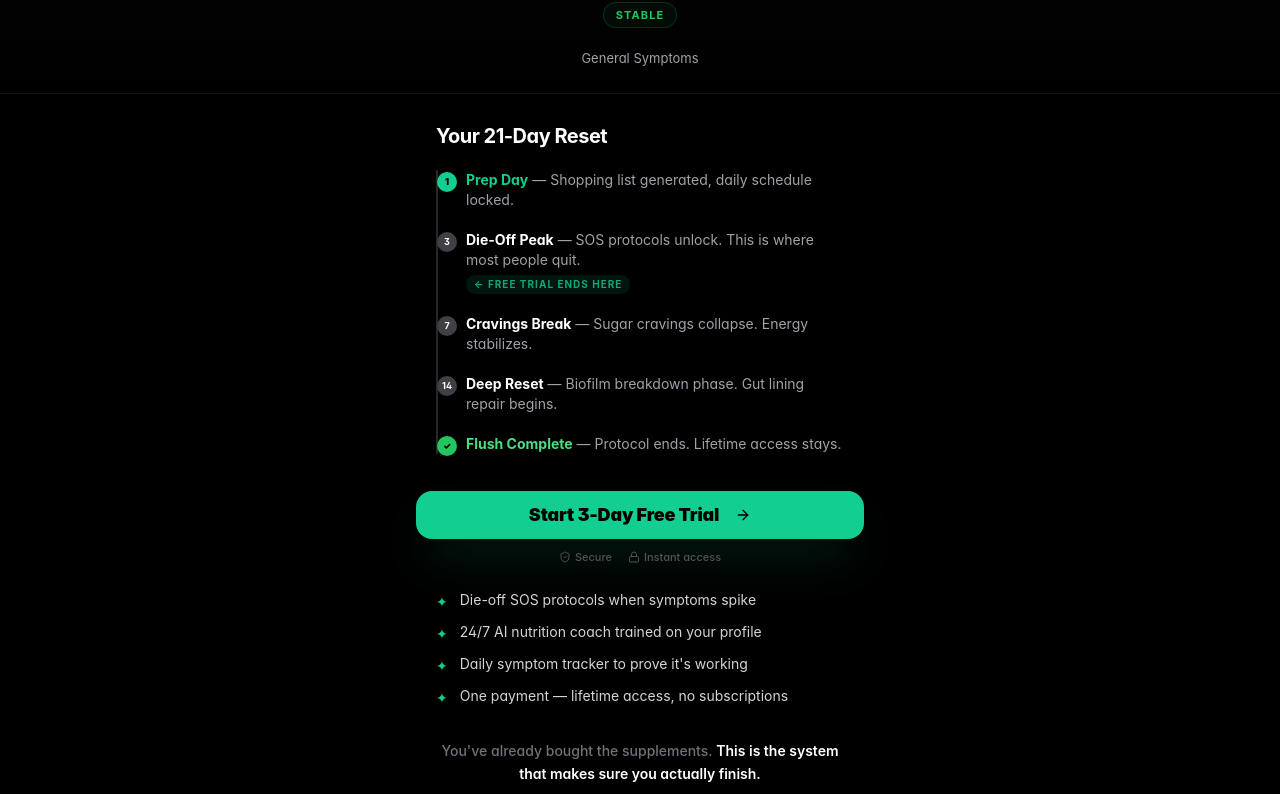
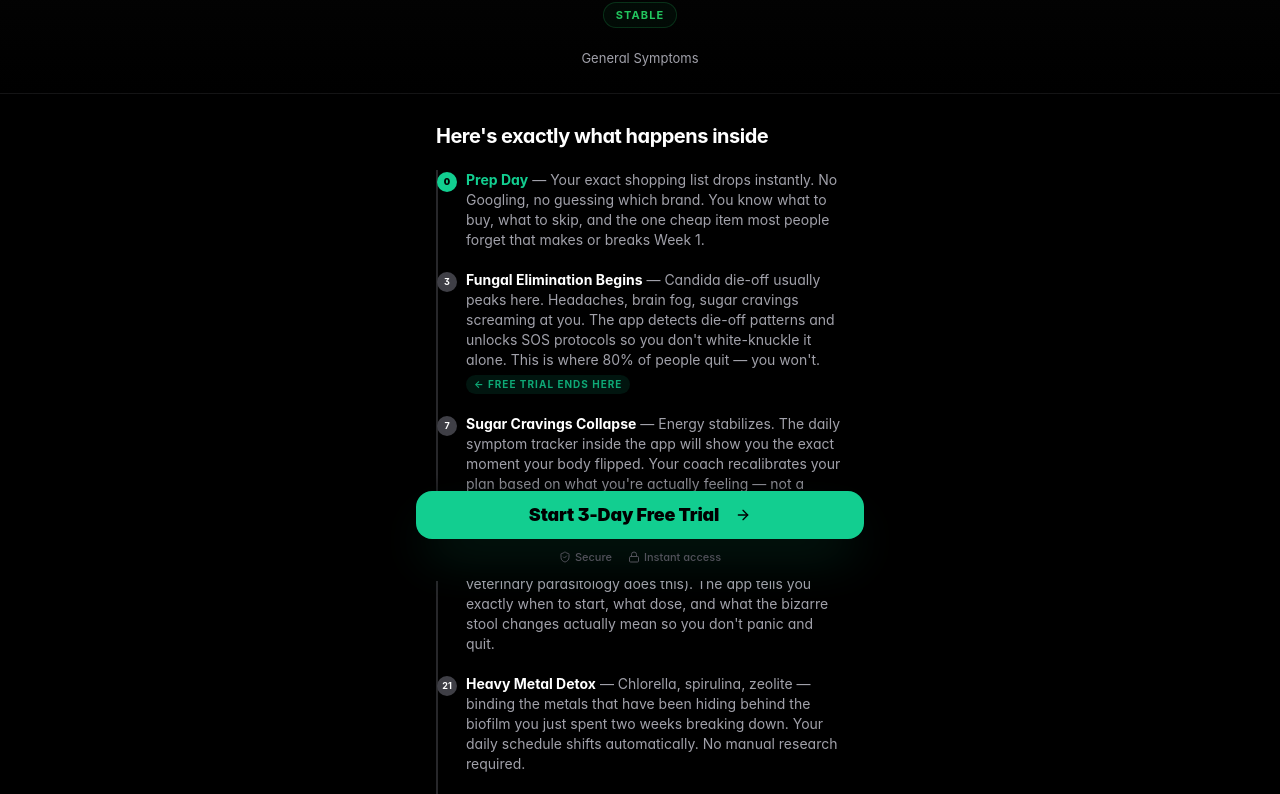
Before and after one commit to zackirvinicloud-design/theaurareset, a React (Vite) app: page /payment-required in a window 1280 px wide. Shown: the part 219-1013 px from the top of the page. Built offline with nearby package versions, Linux system fonts and the light colour scheme; no server answers.

Commit message:
copy: Carlton/Kennedy fascination bullets + full protocol timeline (fungal → parasite → metals → rebuild)

```diff
--- a/src/pages/PaymentRequired.tsx
+++ b/src/pages/PaymentRequired.tsx
@@ -188,52 +188,58 @@ const PaymentRequired = () => {
         <motion.div initial={{ opacity: 0, y: 12 }} animate={{ opacity: 1, y: 0 }} transition={{ duration: 0.4 }}>
 
           {/* ── Timeline ── */}
-          <h2 className="text-xl font-bold tracking-tight mb-5">Your 21-Day Reset</h2>
+          <h2 className="text-xl font-bold tracking-tight mb-5">Here's exactly what happens inside</h2>
 
           <div className="relative pl-7 border-l-2 border-zinc-800 space-y-5 mb-8">
-            {/* Day 1 */}
+            {/* Prep */}
             <div className="relative">
-              <div className="absolute -left-[calc(1.75rem+1px)] top-0.5 h-5 w-5 rounded-full bg-primary flex items-center justify-center"><span className="text-[9px] font-black text-black">1</span></div>
-              <p className="text-sm"><span className="text-primary font-bold">Prep Day</span> <span className="text-zinc-400">— Shopping list generated, daily schedule locked.</span></p>
+              <div className="absolute -left-[calc(1.75rem+1px)] top-0.5 h-5 w-5 rounded-full bg-primary flex items-center justify-center"><span className="text-[9px] font-black text-black">0</span></div>
+              <p className="text-sm"><span className="text-primary font-bold">Prep Day</span> <span className="text-zinc-400">— Your exact shopping list drops instantly. No Googling, no guessing which brand. You know what to buy, what to skip, and the one cheap item most people forget that makes or breaks Week 1.</span></p>
             </div>
-            {/* Day 3 — Free Trial hook */}
+            {/* Days 1-3 — Fungal + Free Trial */}
             <div className="relative">
               <div className="absolute -left-[calc(1.75rem+1px)] top-0.5 h-5 w-5 rounded-full bg-zinc-700 flex items-center justify-center"><span className="text-[9px] font-bold text-white">3</span></div>
-              <p className="text-sm"><span className="text-white font-bold">Die-Off Peak</span> <span className="text-zinc-400">— SOS protocols unlock. This is where most people quit.</span></p>
+              <p className="text-sm"><span className="text-white font-bold">Fungal Elimination Begins</span> <span className="text-zinc-400">— Candida die-off usually peaks here. Headaches, brain fog, sugar cravings screaming at you. The app detects die-off patterns and unlocks SOS protocols so you don't white-knuckle it alone. This is where 80% of people quit — you won't.</span></p>
               <span className="inline-block mt-1 text-[10px] font-bold tracking-widest uppercase text-primary/80 bg-primary/10 px-2 py-0.5 rounded-full">← Free trial ends here</span>
             </div>
             {/* Day 7 */}
             <div className="relative">
               <div className="absolute -left-[calc(1.75rem+1px)] top-0.5 h-5 w-5 rounded-full bg-zinc-700 flex items-center justify-center"><span className="text-[9px] font-bold text-white">7</span></div>
-              <p className="text-sm"><span className="text-white font-bold">Cravings Break</span> <span className="text-zinc-400">— Sugar cravings collapse. Energy stabilizes.</span></p>
+              <p className="text-sm"><span className="text-white font-bold">Sugar Cravings Collapse</span> <span className="text-zinc-400">— Energy stabilizes. The daily symptom tracker inside the app will show you the exact moment your body flipped. Your coach recalibrates your plan based on what you're actually feeling — not a generic PDF schedule.</span></p>
             </div>
-            {/* Day 14 */}
+            {/* Days 8-14 — Parasite */}
             <div className="relative">
               <div className="absolute -left-[calc(1.75rem+1px)] top-0.5 h-5 w-5 rounded-full bg-zinc-700 flex items-center justify-center"><span className="text-[9px] font-bold text-white">14</span></div>
-              <p className="text-sm"><span className="text-white font-bold">Deep Reset</span> <span className="text-zinc-400">— Biofilm breakdown phase. Gut lining repair begins.</span></p>
+              <p className="text-sm"><span className="text-white font-bold">Parasite Cleanse Phase</span> <span className="text-zinc-400">— Black walnut, wormwood, clove — timed to the full moon cycle (there's a reason veterinary parasitology does this). The app tells you exactly when to start, what dose, and what the bizarre stool changes actually mean so you don't panic and quit.</span></p>
             </div>
-            {/* Day 21 */}
+            {/* Days 15-21 — Heavy Metal */}
+            <div className="relative">
+              <div className="absolute -left-[calc(1.75rem+1px)] top-0.5 h-5 w-5 rounded-full bg-zinc-700 flex items-center justify-center"><span className="text-[9px] font-bold text-white">21</span></div>
+              <p className="text-sm"><span className="text-white font-bold">Heavy Metal Detox</span> <span className="text-zinc-400">— Chlorella, spirulina, zeolite — binding the metals that have been hiding behind the biofilm you just spent two weeks breaking down. Your daily schedule shifts automatically. No manual research required.</span></p>
+            </div>
+            {/* Complete */}
             <div className="relative">
               <div className="absolute -left-[calc(1.75rem+1px)] top-0.5 h-5 w-5 rounded-full bg-green-500 flex items-center justify-center"><span className="text-[9px] font-black text-black">✓</span></div>
-              <p className="text-sm"><span className="text-green-400 font-bold">Flush Complete</span> <span className="text-zinc-400">— Protocol ends. Lifetime access stays.</span></p>
+              <p className="text-sm"><span className="text-green-400 font-bold">Protocol Complete</span> <span className="text-zinc-400">— 21 days done. The rebuilding instructions are already loaded. You keep lifetime access to your planner, your coach, and your shopping lists for every future round.</span></p>
             </div>
           </div>
 
-          {/* ── USP Bullets ── */}
+          {/* ── Fascination Bullets ── */}
           <div className="space-y-2.5 mb-8">
-            <h3 className="text-lg font-bold tracking-tight mb-3">What you get</h3>
-            <div className="flex items-start gap-3 text-sm"><span className="text-primary mt-0.5">✦</span><span className="text-zinc-300">Exact daily schedule — what to take, when, and why</span></div>
-            <div className="flex items-start gap-3 text-sm"><span className="text-primary mt-0.5">✦</span><span className="text-zinc-300">Auto-generated shopping list before you start</span></div>
-            <div className="flex items-start gap-3 text-sm"><span className="text-primary mt-0.5">✦</span><span className="text-zinc-300">Die-off SOS protocols when symptoms spike</span></div>
-            <div className="flex items-start gap-3 text-sm"><span className="text-primary mt-0.5">✦</span><span className="text-zinc-300">24/7 AI nutrition coach trained on your profile</span></div>
-            <div className="flex items-start gap-3 text-sm"><span className="text-primary mt-0.5">✦</span><span className="text-zinc-300">Daily symptom tracker to prove it's working</span></div>
-            <div className="flex items-start gap-3 text-sm"><span className="text-primary mt-0.5">✦</span><span className="text-zinc-300">One payment — lifetime access, no subscriptions</span></div>
+            <h3 className="text-lg font-bold tracking-tight mb-3">What's waiting inside</h3>
+            <div className="flex items-start gap-3 text-sm"><span className="text-primary mt-0.5">✦</span><span className="text-zinc-300">The exact daily schedule that tells you what to take, when to take it, and the specific reason behind every single dose</span></div>
+            <div className="flex items-start gap-3 text-sm"><span className="text-primary mt-0.5">✦</span><span className="text-zinc-300">A complete shopping list generated before Day 1 — including the one $8 item that prevents the worst die-off side effects</span></div>
+            <div className="flex items-start gap-3 text-sm"><span className="text-primary mt-0.5">✦</span><span className="text-zinc-300">Emergency SOS protocols that activate automatically when your symptom tracker flags a die-off spike (so you never have to guess if it's "normal" or a real problem)</span></div>
+            <div className="flex items-start gap-3 text-sm"><span className="text-primary mt-0.5">✦</span><span className="text-zinc-300">A 24/7 AI nutrition coach that already knows your diet, your blockers, and your score — and won't give you the same generic advice you've seen in every YouTube video</span></div>
+            <div className="flex items-start gap-3 text-sm"><span className="text-primary mt-0.5">✦</span><span className="text-zinc-300">The exact full-moon parasite timing window most practitioners charge $300 to explain at a functional medicine appointment</span></div>
+            <div className="flex items-start gap-3 text-sm"><span className="text-primary mt-0.5">✦</span><span className="text-zinc-300">A visual symptom tracker that proves the protocol is working — so on Day 5 when your brain says "this isn't doing anything," the data says otherwise</span></div>
+            <div className="flex items-start gap-3 text-sm"><span className="text-primary mt-0.5">✦</span><span className="text-zinc-300">Lifetime access. One payment. No subscriptions. No upsells. Yours forever — including future protocol updates</span></div>
           </div>
 
           {/* ── Killer Final Line ── */}
           <p className="text-center text-sm text-zinc-500 font-medium mb-4 leading-relaxed">
-            You've already bought the supplements.&nbsp;
-            <span className="text-white font-semibold">This is the system that makes sure you actually finish.</span>
+            You already own the supplements.&nbsp;
+            <span className="text-white font-semibold">This is the operating system that makes sure you actually finish what you started.</span>
           </p>
 
           {userId && (
```
